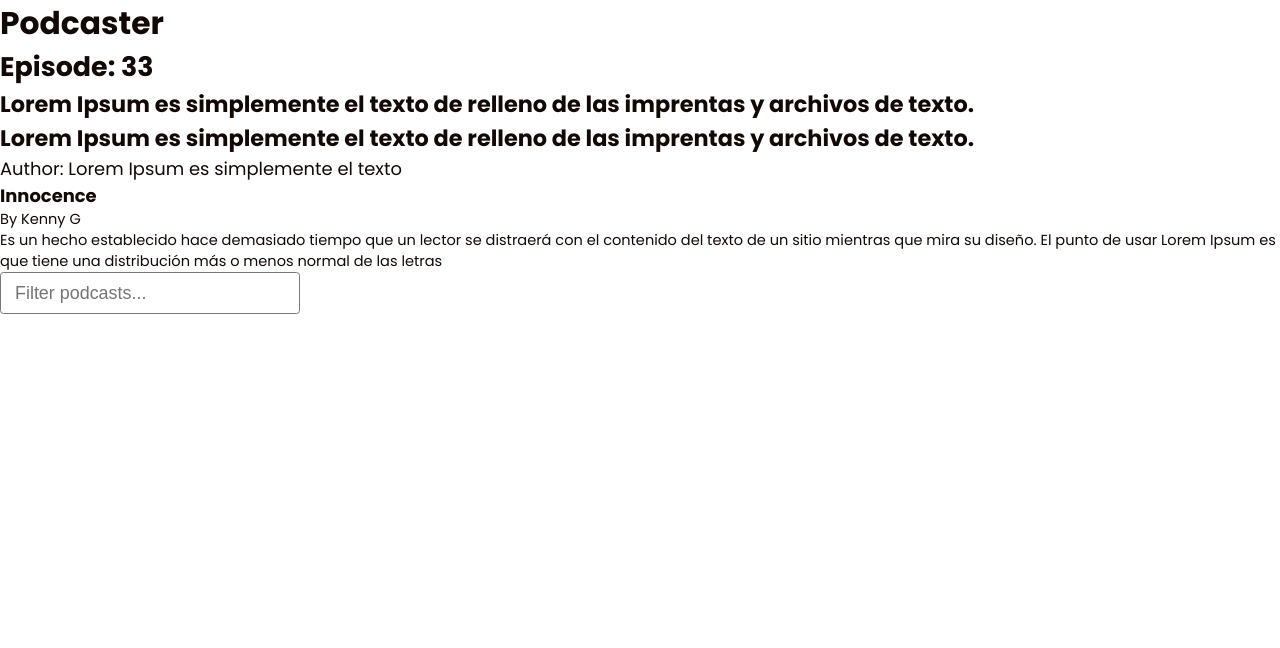
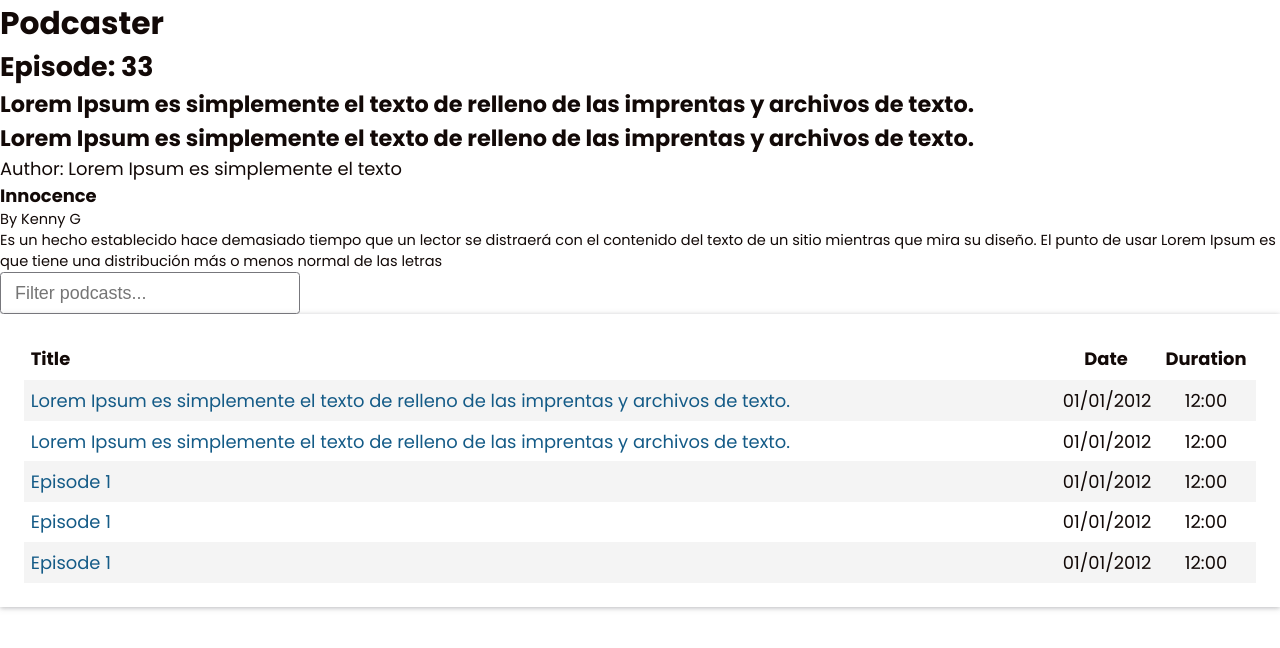
Before and after one commit to jdejesus11/my-podcasts-app, a React app: page / in a window 1280 px wide. Shown: the top 648 px of the page. Built offline with nearby package versions, Linux system fonts and the light colour scheme.

Commit message:
Creates data grid component

```diff
--- a/jest.config.js
+++ b/jest.config.js
@@ -9,7 +9,7 @@ const config = {
     '\\.(css|less|scss|sass|png)$': "identity-obj-proxy"
   },
   "transform": {
-    "\\.tsx$": "babel-jest"
+    "\\.(tsx|ts)$": "babel-jest"
   }
 };
 
@@ -26,7 +26,7 @@ module.exports = async () => {
       '\\.(css|less|scss|sass)$': "identity-obj-proxy"
     },
     "transform": {
-      "\\.tsx$": "babel-jest"
+      "\\.(tsx|ts)$": "babel-jest"
     }
   };
 };
--- a/src/App.tsx
+++ b/src/App.tsx
@@ -1,6 +1,7 @@
 import React from "react";
 import "./App.scss";
-import TextInput from "./components/text-input";
+import DataGrid from "./components/data-grid/data-grid";
+import TextInput from "./components/text-input/text-input";
 
 const App = () => {
   return (
@@ -32,6 +33,17 @@ const App = () => {
         }}
         placeholder="Filter podcasts..."
       />
+      <div>
+        <DataGrid
+          data={[
+            {title:"Lorem Ipsum es simplemente el texto de relleno de las imprentas y archivos de texto.", date:"01/01/2012", duration:"12:00"},
+            {title:"Lorem Ipsum es simplemente el texto de relleno de las imprentas y archivos de texto.", date:"01/01/2012", duration:"12:00"},
+            {title:"Episode 1", date:"01/01/2012", duration:"12:00"},
+            {title:"Episode 1", date:"01/01/2012", duration:"12:00"},
+            {title:"Episode 1", date:"01/01/2012", duration:"12:00"},
+          ]}
+        />
+      </div>
     </>
   );
 };
--- /dev/null
+++ b/src/components/data-grid/data-grid.scss
@@ -0,0 +1,57 @@
+@import "../../../styles/_variables";
+@import "../../../styles/_mixins";
+
+.table {
+  width: 100%;
+  @include card--shadowed-box;
+
+  &__header {
+    display: flex;
+  }
+
+  &__row {
+    display: flex;
+    width: 100%;
+  }
+
+  &__header-cell {
+    font-weight: 600;
+  }
+
+  &__header-cell,
+  &__cell {
+    padding: 0.3rem;
+    width: 100px;
+    font-size: $small-font-size;
+  }
+
+  &__no-data {
+    display: block;
+    text-align: center;
+  }
+
+  &--expanded {
+    flex: 1;
+    text-align: left;
+  }
+
+  &--centered {
+    text-align: center;
+  }
+
+  &--background-filled {
+    background-color: $extra-light-color;
+  }
+
+  &--detail {
+    color: $light-aquamarine-color;
+    &:hover {
+      text-decoration: underline;
+      transition: 0.5s;
+      color: $extra-light-aquamarine-color;
+    }
+    & a {
+      cursor: pointer;
+    }
+  }
+}
--- /dev/null
+++ b/src/components/data-grid/data-grid.tsx
@@ -0,0 +1,77 @@
+import React from "react";
+import { Episode } from "../../models/models";
+import "./data-grid.scss";
+
+export interface DataGridProps<T extends Episode> {
+  data: T[];
+}
+
+export const NO_DATA_AVAILABLE = "No episodes available";
+
+export type RowProps = { className: string } & React.PropsWithChildren;
+export type CellProps = { className: string } & React.PropsWithChildren;
+export type LinkProps = { onClick: () => void } & React.PropsWithChildren;
+
+const isEven = (index: number) => {
+  return index % 2 === 0;
+};
+
+const Cell = ({ children, className }: CellProps) => {
+  return <td className={className}>{children}</td>;
+};
+
+const Row = ({ children, className }: RowProps) => {
+  return <tr className={className}>{children}</tr>;
+};
+
+const Link = ({ onClick, children }: LinkProps) => {
+  return <a onClick={onClick}>{children}</a>;
+};
+
+const renderNoDataAvailable = () => (
+  <Row className="table__no-data">
+    <span>{NO_DATA_AVAILABLE}</span>
+  </Row>
+);
+
+const Grid = ({ children }: React.PropsWithChildren) => {
+  return (
+    <table className="table" data-testid="grid-001">
+      <thead className="table__header">
+        <tr className="table__row">
+          <th className="table__header-cell table--expanded">Title</th>
+          <th className="table__header-cell table--centered">Date</th>
+          <th className="table__header-cell table--centered">Duration</th>
+        </tr>
+      </thead>
+      <tbody>{children}</tbody>
+    </table>
+  );
+};
+
+const DataGrid = ({ data }: DataGridProps<Episode>) => {
+  return (
+    <Grid>
+      {data.map((item, key) => {
+        return (
+          <Row key={key} className={`table__row ${!isEven(key + 1) ? "table--background-filled" : ""}`}>
+            <Cell className="table__cell table--expanded table--detail">
+              <Link
+                onClick={() => {
+                  console.log("click");
+                }}
+              >
+                {item.title}
+              </Link>
+            </Cell>
+            <Cell className="table__cell table--centered">{item.date}</Cell>
+            <Cell className="table__cell table--centered">{item.duration}</Cell>
+          </Row>
+        );
+      })}
+      {data?.length === 0 && renderNoDataAvailable()}
+    </Grid>
+  );
+};
+
+export default DataGrid;
--- a/src/components/text-input.scss
+++ b/src/components/text-input/text-input.scss
@@ -1,4 +1,4 @@
-@import "../../styles/variables";
+@import "../../../styles/variables";
 
 .text-input {
     width: 300px;
--- /dev/null
+++ b/src/models/models.tsx
@@ -0,0 +1,6 @@
+export interface Episode {
+    id: string,
+    title: string,
+    duration?: string,
+    date?: string
+}
--- a/styles/_variables.scss
+++ b/styles/_variables.scss
@@ -3,6 +3,7 @@ $font-primary: "Poppins", sans-serif;
 
 // colors
 $light-aquamarine-color: #145b87;
+$extra-light-aquamarine-color: #5dacbd;
 $black-color: #120907;
 $extra-light-color: #f4f4f4;
 $light-gray-color: rgba(119, 119, 124, 0.51);
```
Also changed, not shown: src/helpers/data.ts (added, +50 -0 lines), src/components/text-input/text-input.tsx (renamed from src/components/text-input.tsx), 2 other files (tests, documents, lock files or other folders).
